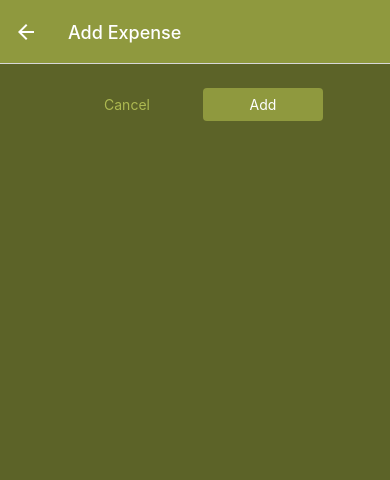
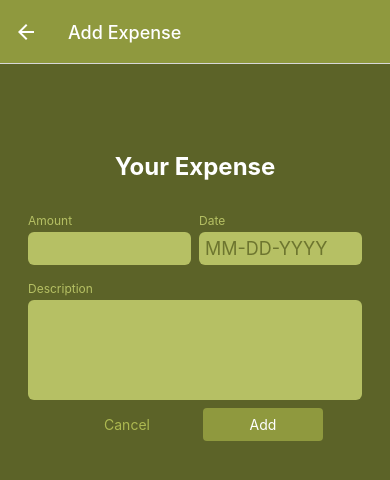
Before and after one commit to zachcervi/Expense-Tracker, a React Native app: screen /ManageExpense in a window 390 px wide. Shown: the top 480 px of the page. Built offline with nearby package versions, Linux system fonts and the light colour scheme.

Commit message:
Inputs and Expense Form

```diff
--- /dev/null
+++ b/components/ManageExpense/ExpenseForm.js
@@ -0,0 +1,58 @@
+import { View, StyleSheet, Text } from "react-native";
+import Input from "./Input";
+import { GlobalStyles } from "../../constants/styles";
+function ExpenseForm() {
+  function amountChangedHandler() {}
+  return (
+    <View style={styles.form}>
+      <Text style={styles.title}>Your Expense</Text>
+      <View style={styles.inputsRow}>
+        <Input
+          style={styles.rowInput}
+          label="Amount"
+          textInputConfig={{
+            keyboardType: "decimal-pad",
+            onChangeText: amountChangedHandler,
+          }}
+        />
+        <Input
+          style={styles.rowInput}
+          label="Date"
+          textInputConfig={{
+            placeholder: "MM-DD-YYYY",
+            maxLength: 10,
+            onChangeText: () => {},
+          }}
+        />
+      </View>
+
+      <Input
+        label="Description"
+        textInputConfig={{
+          multiline: true,
+        }}
+      />
+    </View>
+  );
+}
+
+const styles = StyleSheet.create({
+  form: {
+    marginTop: 40,
+  },
+  title: {
+    fontSize: 24,
+    fontWeight: "bold",
+    color: GlobalStyles.colors.white,
+    marginVertical: 24,
+    textAlign: "center",
+  },
+  inputsRow: {
+    flexDirection: "row",
+    justifyContent: "space-between",
+  },
+  rowInput: {
+    flex: 1,
+  },
+});
+export default ExpenseForm;
--- /dev/null
+++ b/components/ManageExpense/Input.js
@@ -0,0 +1,39 @@
+import { View, Text, StyleSheet } from "react-native";
+import { TextInput } from "react-native-gesture-handler";
+import { GlobalStyles } from "../../constants/styles";
+function Input({ label, style, textInputConfig }) {
+  let inputStyles = [styles.input];
+  if (textInputConfig && textInputConfig.multiline) {
+    inputStyles.push(styles.inputMultiLine);
+  }
+  return (
+    <View style={[styles.inputContainer, style]}>
+      <Text style={styles.label}>{label}</Text>
+      <TextInput style={inputStyles} {...textInputConfig} />
+    </View>
+  );
+}
+
+const styles = StyleSheet.create({
+  inputContainer: {
+    marginHorizontal: 4,
+    marginVertical: 8,
+  },
+  label: {
+    fontSize: 12,
+    color: GlobalStyles.colors.primary100,
+    marginBottom: 4,
+  },
+  input: {
+    backgroundColor: GlobalStyles.colors.primary100,
+    padding: 6,
+    borderRadius: 6,
+    fontSize: 18,
+    color: GlobalStyles.colors.primary700,
+  },
+  inputMultiLine: {
+    minHeight: 100,
+    textAlignVertical: "top",
+  },
+});
+export default Input;
--- a/screens/ManageExpenses.js
+++ b/screens/ManageExpenses.js
@@ -1,9 +1,10 @@
-import { View, StyleSheet } from "react-native";
+import { View, StyleSheet, TextInput } from "react-native";
 import { useContext, useLayoutEffect } from "react";
 import IconButton from "../components/UI/IconButton";
 import Button from "../components/UI/Button";
 import { GlobalStyles } from "../constants/styles";
 import { ExpenseContext } from "../store/expense-context";
+import ExpenseForm from "../components/ManageExpense/ExpenseForm";
 
 function ManageExpenses({ route, navigation }) {
   const expenseContext = useContext(ExpenseContext);
@@ -42,6 +43,7 @@
 
   return (
     <View style={styles.container}>
+      <ExpenseForm />
       <View style={styles.buttonContainer}>
         <Button style={styles.button} mode="flat" onPress={cancelHandler}>
           Cancel
```
